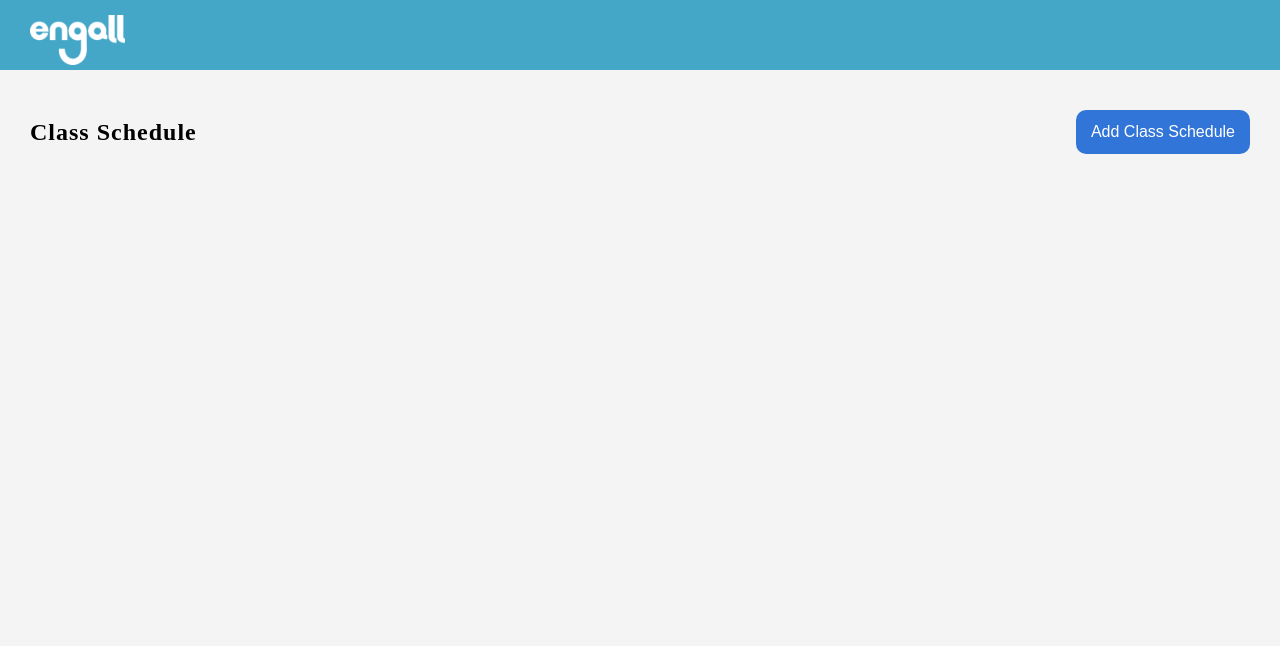
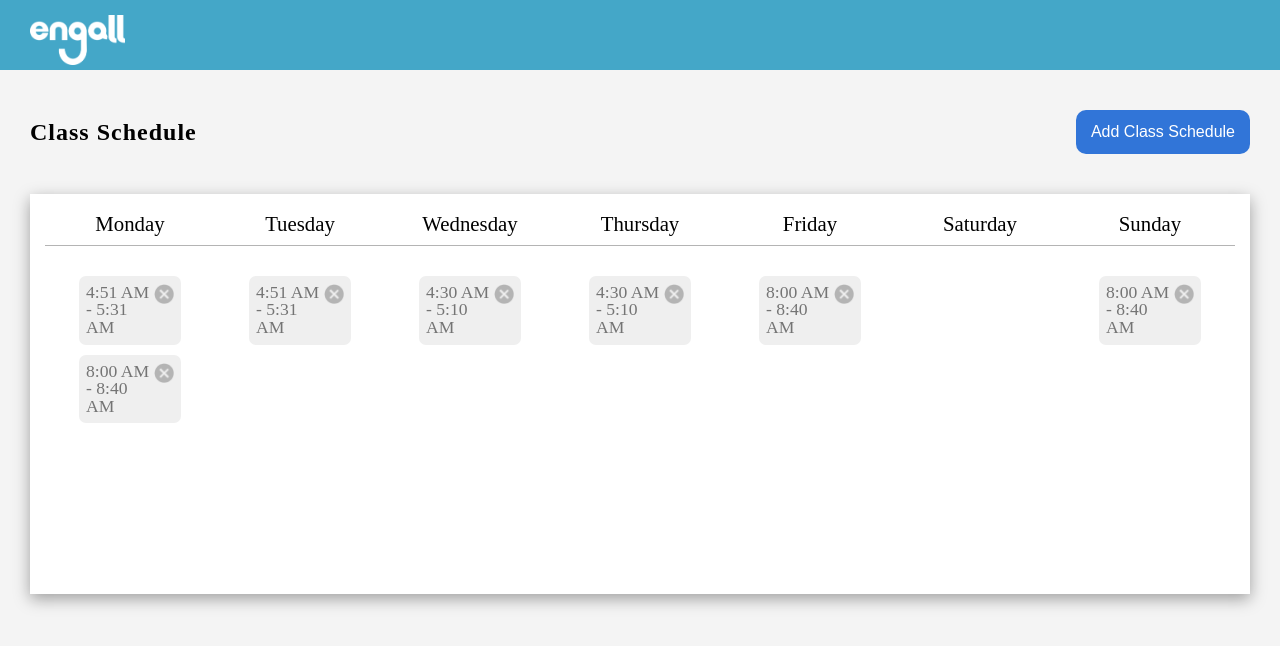
Before and after one commit to wanted-running-sheep/Schedule, a React (Create React App) app: page / in a window 1280 px wide. Shown: the top 646 px of the page. Built offline with nearby package versions, Linux system fonts and the light colour scheme; data requests are answered from the project's data file.

Commit message:
✨ feat: 메인 페이지 개발

```diff
--- /dev/null
+++ b/src/api/constants/index.ts
@@ -0,0 +1 @@
+export const MAX_HOURS = 12;
--- /dev/null
+++ b/src/components/Article.tsx
@@ -0,0 +1,21 @@
+import React from 'react';
+import styled from 'styled-components';
+
+interface ArticleProps {
+  children: React.ReactNode;
+}
+const Article = ({ children }: ArticleProps) => {
+  return <Wrapper>{children}</Wrapper>;
+};
+
+export default Article;
+
+const Wrapper = styled.article`
+  ${({ theme }) => theme.mixins.boxShadow()};
+  ${({ theme }) => theme.mixins.flexBox('center', 'space-between')}
+  background: ${({ theme }) => theme.color.background.white};
+  width: 100%;
+  height: 400px;
+  padding: 10px 15px;
+  margin-top: 40px;
+`;
--- a/src/components/Button.tsx
+++ b/src/components/Button.tsx
@@ -3,9 +3,10 @@ import styled from 'styled-components';
 
 interface ButtonProps {
   name: string;
+  onClick: () => void;
 }
-const Button = ({ name }: ButtonProps) => {
-  return <DefaultButton>{name}</DefaultButton>;
+const Button = ({ name, onClick }: ButtonProps) => {
+  return <DefaultButton onClick={onClick}>{name}</DefaultButton>;
 };
 
 export default Button;
--- a/src/pages/SchedulePage.tsx
+++ b/src/pages/SchedulePage.tsx
@@ -1,15 +1,86 @@
-import React from 'react';
+import React, { useEffect } from 'react';
 import styled from 'styled-components';
+import { useNavigate } from 'react-router-dom';
+
+import Cancel from '@/assets/images/Cancel.png';
 import Title from '@/components/Title';
 import Button from '@/components/Button';
+import Article from '@/components/Article';
+
+import { Days } from '@/types/common';
+import { MAX_HOURS } from '@/api/constants';
+import useScheduleModel from '@/api/models/useScheduleModel';
 
 const SchedulePage = () => {
+  const navigate = useNavigate();
+  const { schedule, getScheduleData } = useScheduleModel();
+  useEffect(() => {
+    getScheduleData();
+  }, []);
+
+  const calculateMeridiem = (hours: number) => {
+    return hours < MAX_HOURS ? 'AM' : 'PM';
+  };
+  const formatHours = (hours: number) => {
+    let generalTime = hours % MAX_HOURS;
+    generalTime = generalTime ? generalTime : MAX_HOURS;
+    return generalTime;
+  };
+  // padStart
+  const formatMinutes = (minutes: string) => {
+    const MAX_MINUTES_LENGTH = 2;
+    const minutesLength = minutes.length;
+    console.log(minutesLength);
+    if (minutesLength >= MAX_MINUTES_LENGTH) return minutes;
+    return 0 + minutes;
+  };
+
+  const formatTimeStamp = (inputedTime: EpochTimeStamp) => {
+    const CLASS_HOURS = 40;
+
+    const startTime = new Date(inputedTime);
+    const startHours = formatHours(startTime.getHours());
+    const startMinutes = startTime.getMinutes();
+
+    const endTime = new Date(inputedTime);
+    endTime.setMinutes(startMinutes + CLASS_HOURS);
+    const endHours = formatHours(endTime.getHours());
+    const endMinutes = endTime.getMinutes();
+
+    const startMeridiem = calculateMeridiem(startTime.getHours());
+    const endMeridiem = calculateMeridiem(endTime.getHours());
+
+    return `${startHours}:${formatMinutes(
+      startMinutes + ''
+    )} ${startMeridiem} - ${endHours}:${formatMinutes(
+      endMinutes + ''
+    )} ${endMeridiem}`;
+  };
+
   return (
     <>
       <Header>
         <Title name="Class Schedule" />
-        <Button name="Add Class Schedule" />
+        <Button name="Add Class Schedule" onClick={() => navigate('/add')} />
       </Header>
+      <Article>
+        {Days.map((day, index) => (
+          <Day key={index}>
+            <DayHeader>{day}</DayHeader>
+            <DayWrapper>
+              {schedule.map(
+                ({ workDays, startTime }, index) =>
+                  JSON.stringify(workDays).includes(day) && (
+                    <DayContent key={index}>
+                      <span>{formatTimeStamp(startTime)}</span>
+                      <img src={Cancel} alt="Cancel" />
+                    </DayContent>
+                  )
+              )}
+            </DayWrapper>
+          </Day>
+        ))}
+      </Article>
     </>
   );
 };
@@ -19,3 +90,33 @@ export default SchedulePage;
 const Header = styled.header`
   ${({ theme }) => theme.mixins.flexBox('center', 'space-between')}
 `;
+const Day = styled.div`
+  width: calc(100% / 7);
+  height: 100%;
+`;
+const DayHeader = styled.h3`
+  border-bottom: 1px solid ${({ theme }) => theme.color.border.gray};
+  font-size: 1.3rem;
+  text-align: center;
+  padding: 10px 0px;
+`;
+const DayWrapper = styled.div`
+  margin-top: 30px;
+`;
+const DayContent = styled.div`
+  ${({ theme }) => theme.mixins.flexBox('flex-start', 'space-between')};
+  background: ${({ theme }) => theme.color.background.gray};
+  color: ${({ theme }) => theme.color.font.gray};
+  width: 60%;
+  margin: 10px auto;
+  padding: 8px 7px;
+  border-radius: 7px;
+
+  span {
+    width: 80%;
+    font-size: 1.1rem;
+  }
+  img {
+    height: 20px;
+  }
+`;
--- a/src/routes/index.tsx
+++ b/src/routes/index.tsx
@@ -1,13 +1,16 @@
 import React from 'react';
 import { Routes, Route } from 'react-router-dom';
+
+import Layout from '@/components/Layout';
 import SchedulePage from '@/pages/SchedulePage';
-import Layout from '@/pages/Layout';
+import AddSchedulePage from '@/pages/AddSchedulePage';
 
 const Router = () => {
   return (
     <Routes>
       <Route element={<Layout />}>
         <Route path="/" element={<SchedulePage />}></Route>
+        <Route path="/add" element={<AddSchedulePage />}></Route>
       </Route>
     </Routes>
   );
--- a/src/styles/theme.ts
+++ b/src/styles/theme.ts
@@ -3,16 +3,19 @@ import media from './media';
 
 const color = {
   background: {
+    white: '#FFFFFF',
     lightgray: '#F4F4F4',
-    gray: '##EFEFEF',
+    gray: '#EFEFEF',
     skyblue: '#44A7C8',
     blue: '#3175D8',
   },
   font: {
     white: '#FFFFFF',
+    gray: '#747474',
     black: '#000000',
   },
   border: {
+    gray: '#B4B4B4',
     black: '#000000',
   },
   button: {
--- /dev/null
+++ b/src/types/common.ts
@@ -0,0 +1,15 @@
+export const APIUrl = {
+  SCHEDULE: '/schedule',
+} as const;
+export const Days = [
+  'Monday',
+  'Tuesday',
+  'Wednesday',
+  'Thursday',
+  'Friday',
+  'Saturday',
+  'Sunday',
+] as const;
+
+export type APIUrlType = typeof APIUrl[keyof typeof APIUrl];
+export type DaysType = typeof Days[number];
```
Also changed, not shown: src/types/api.d.ts (added, +9 -0 lines), src/assets/images/Cancel.png (added), src/components/Layout.tsx (renamed from src/pages/Layout.tsx).
